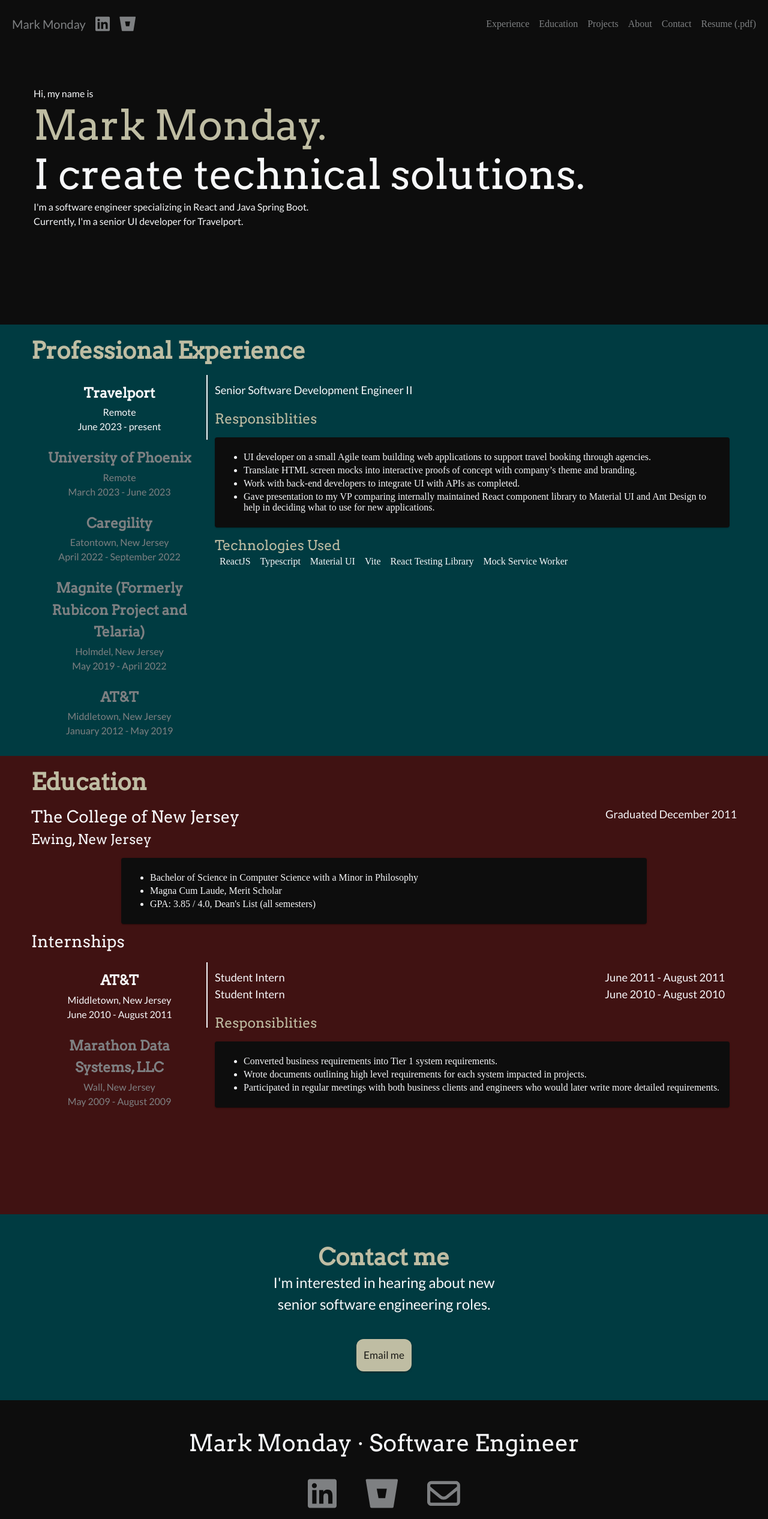
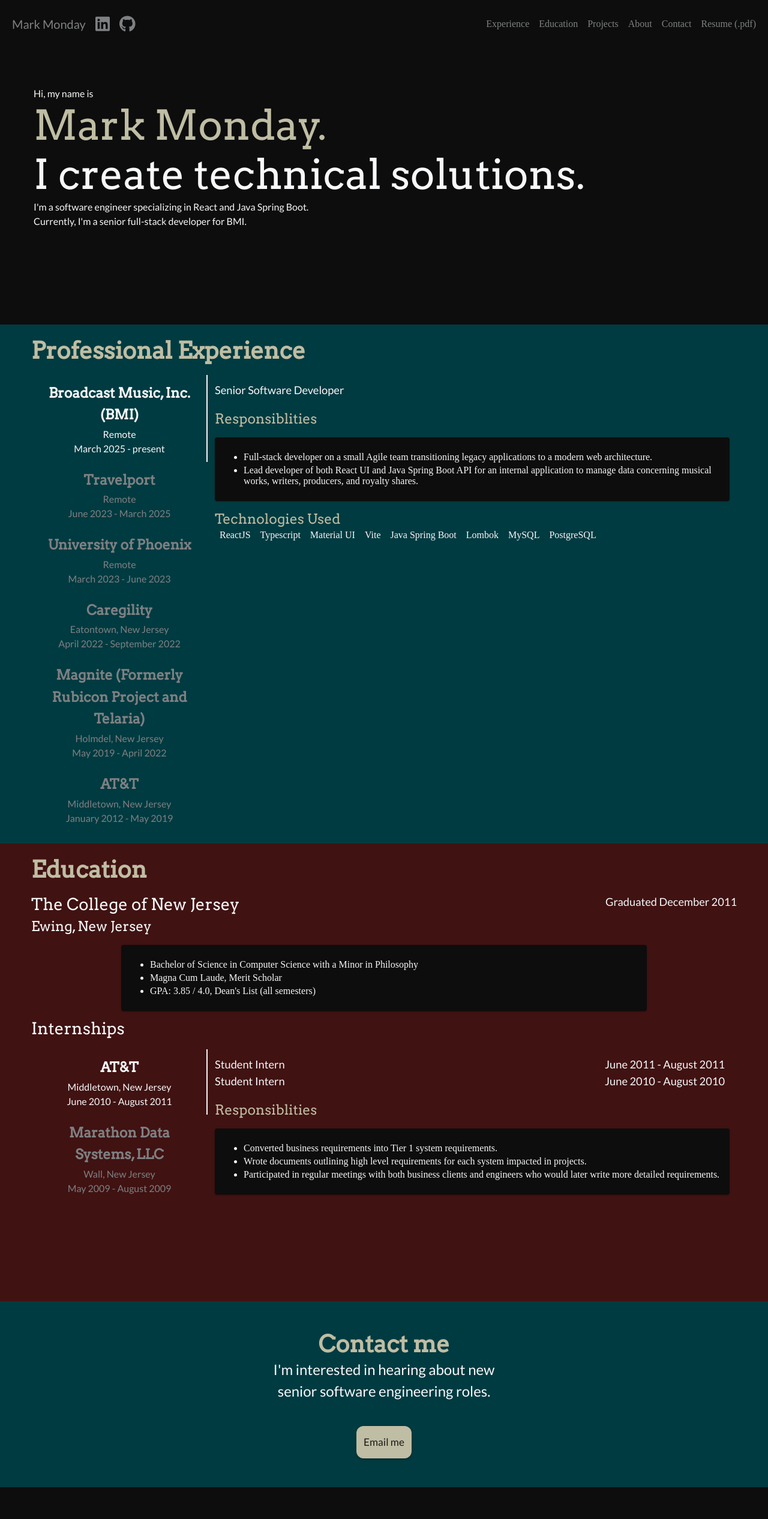
Before and after one commit to msm0504/resume-site, a Next.js app: page / in a window 1280 px wide. Shown: the top 2532 px of the page at 60% size. Built offline with nearby package versions, Linux system fonts and the light colour scheme; what @mui/material-nextjs would draw is missing.

Commit message:
add bmi to resume

```diff
--- a/components/sections/intro.tsx
+++ b/components/sections/intro.tsx
@@ -13,7 +13,7 @@
 			I create technical solutions.
 		</Typography>
 		<Typography component='p'>{`I'm a software engineer specializing in React and Java Spring Boot.`}</Typography>
-		<Typography component='p'>{`Currently, I'm a senior UI developer for Travelport.`}</Typography>
+		<Typography component='p'>{`Currently, I'm a senior full-stack developer for BMI.`}</Typography>
 	</section>
 );
 
--- a/components/shared/footer.tsx
+++ b/components/shared/footer.tsx
@@ -1,8 +1,8 @@
 import { Box, IconButton, Typography } from '@mui/material';
 import { FontAwesomeIcon } from '@fortawesome/react-fontawesome';
-import { faBitbucket, faLinkedin } from '@fortawesome/free-brands-svg-icons';
+import { faGithub, faLinkedin } from '@fortawesome/free-brands-svg-icons';
 import { faEnvelope } from '@fortawesome/free-regular-svg-icons';
-import { BITBUCKET_PROFILE, EMAIL_MAILTO, LINKEDIN_PROFILE } from '@/constants';
+import { EMAIL_MAILTO, GITHUB_PROFILE, LINKEDIN_PROFILE } from '@/constants';
 import styles from '@/styles/footer.module.css';
 
 const Footer: React.FC = () => (
@@ -26,13 +26,13 @@
 			<li>
 				<IconButton
 					sx={{ padding: 0 }}
-					aria-label='Link to my Bitbucket profile'
-					href={BITBUCKET_PROFILE}
+					aria-label='Link to my GitHub profile'
+					href={GITHUB_PROFILE}
 					color='primary'
 					target='_blank'
 					rel='noreferrer'
 				>
-					<FontAwesomeIcon icon={faBitbucket} size='2x' />
+					<FontAwesomeIcon icon={faGithub} size='2x' />
 				</IconButton>
 			</li>
 			<li>
--- a/components/shared/top-navbar.tsx
+++ b/components/shared/top-navbar.tsx
@@ -14,9 +14,9 @@
 	Typography,
 } from '@mui/material';
 import { FontAwesomeIcon } from '@fortawesome/react-fontawesome';
-import { faBitbucket, faLinkedin } from '@fortawesome/free-brands-svg-icons';
+import { faGithub, faLinkedin } from '@fortawesome/free-brands-svg-icons';
 import { faBars } from '@fortawesome/free-solid-svg-icons';
-import { BITBUCKET_PROFILE, LINKEDIN_PROFILE, RESUME_URL } from '@/constants';
+import { GITHUB_PROFILE, LINKEDIN_PROFILE, RESUME_URL } from '@/constants';
 
 type PageLink = {
 	label: string;
@@ -65,13 +65,13 @@
 						</IconButton>
 						<IconButton
 							sx={{ padding: 0 }}
-							aria-label='Link to my Bitbucket profile'
-							href={BITBUCKET_PROFILE}
+							aria-label='Link to my GitHub profile'
+							href={GITHUB_PROFILE}
 							color='primary'
 							target='_blank'
 							rel='noreferrer'
 						>
-							<FontAwesomeIcon icon={faBitbucket} />
+							<FontAwesomeIcon icon={faGithub} />
 						</IconButton>
 					</Stack>
 					<Box sx={{ display: { xs: 'flex', md: 'none' } }}>
--- a/constants.ts
+++ b/constants.ts
@@ -1,6 +1,6 @@
 export const EMAIL_ADDRESS = 'mark.monday0504@gmail.com';
 export const EMAIL_MAILTO = `mailto:${EMAIL_ADDRESS}`;
 export const LINKEDIN_PROFILE = 'https://www.linkedin.com/in/mark-monday-b4b931186';
-export const BITBUCKET_PROFILE = 'https://bitbucket.org/msm5490';
+export const GITHUB_PROFILE = 'https://github.com/msm0504';
 export const RESUME_URL =
 	'https://drive.google.com/file/d/1h3CHYg1s8UVeR68lor8XollnUEDvDq8K/view?usp=sharing';
--- a/data/about-me.ts
+++ b/data/about-me.ts
@@ -2,8 +2,8 @@
 
 export const ABOUT_ME: DescriptionWithImage = {
 	description:
-		"I'm a full-stack software engineer based in New Jersey. I have 12+ years of experience writing JavaScript and Java, most recently using React and Spring Boot. As a senior engineer, I've also analyzed product requirements, written technical designs, and conducted code reviews. To keep my coding skills sharp, I take training courses on [Frontend Masters](https://frontendmasters.com) and work on my own [projects](/projects).",
-	techs: ['React', 'Material UI', 'Java Spring Boot', 'MySQL'],
+		"I'm a full-stack software engineer based in New Jersey. I have 13+ years of experience writing JavaScript and Java, most recently using React and Spring Boot. As a senior engineer, I've also analyzed product requirements, written technical designs, and conducted code reviews. To keep my coding skills sharp, I take training courses on [Frontend Masters](https://frontendmasters.com) and work on my own [projects](/projects).",
+	techs: ['React', 'Material UI', 'Java Spring Boot', 'PostgreSQL'],
 	techsHeading: 'Most Recent Tech Stack Used',
 	imagePath: '/about_pic_1.jpg',
 	imageAltText: 'Picture of Mark Monday',
--- a/data/resume-data.ts
+++ b/data/resume-data.ts
@@ -66,11 +66,37 @@
 
 export const EMPLOYMENT_HISTORY: Employment[] = [
 	{
+		companyName: 'Broadcast Music, Inc. (BMI)',
+		city: 'Remote',
+		state: '',
+		start: 'March 2025',
+		end: 'present',
+		titles: 'Senior Software Developer',
+		roles: [
+			{
+				highlights: [
+					'Full-stack developer on a small Agile team transitioning legacy applications to a modern web architecture.',
+					'Lead developer of both React UI and Java Spring Boot API for an internal application to manage data concerning musical works, writers, producers, and royalty shares.',
+				],
+				techsUsed: [
+					'ReactJS',
+					'Typescript',
+					'Material UI',
+					'Vite',
+					'Java Spring Boot',
+					'Lombok',
+					'MySQL',
+					'PostgreSQL',
+				],
+			},
+		],
+	},
+	{
 		companyName: 'Travelport',
 		city: 'Remote',
 		state: '',
 		start: 'June 2023',
-		end: 'present',
+		end: 'March 2025',
 		titles: 'Senior Software Development Engineer II',
 		roles: [
 			{
```
Also changed, not shown: 1 other file (tests, documents, lock files or other folders).
